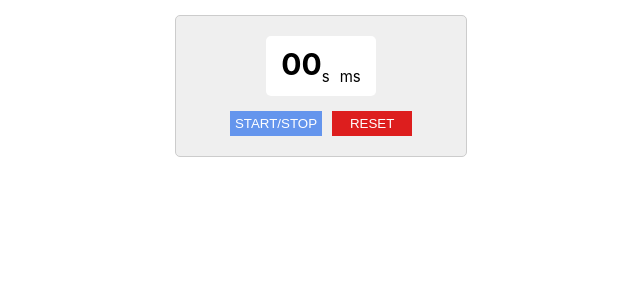
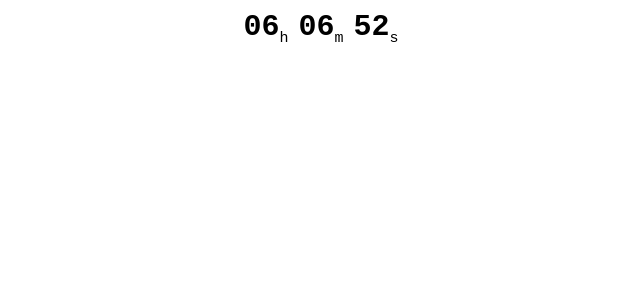
Before and after one commit to shrikant9907/react-js-examples, a React (Create React App) app: page / in a window 1280 px wide. Shown: the top 300 px of the page, without its empty margins (319-959 px from the left). Built offline with nearby package versions, Linux system fonts and the light colour scheme.

Commit message:
digital clock

```diff
--- a/src/App.js
+++ b/src/App.js
@@ -1,10 +1,10 @@
 import React from "react";
-import StopWatch from "./components/StopWatch";
+import Clock from "./components/Clock";
 
 function App() {
   return (
     <React.Fragment>
-      <StopWatch />
+      <Clock />
     </React.Fragment>
   );
 }
--- /dev/null
+++ b/src/components/Clock.jsx
@@ -0,0 +1,53 @@
+import React, { useEffect, useState }from 'react'
+import './clock.css';
+
+const Clock = () => {
+
+  const initialTime = {
+    hours: 0,
+    minutes: 0,
+    seconds: 0,
+    miliseconds: 0,
+  }
+
+  const [time, setTime] = useState(initialTime)
+
+  const timeFormat = (time) => {
+    if (time.toString().length === 1) {
+      time = "0" + time;
+    }
+    return time;
+  }
+
+  const runClock = () => {
+    let newTimer = Object.assign({}, time);
+    setInterval(() => {
+
+      let date = new Date();
+
+      newTimer.hours = date.getHours();
+      newTimer.minutes = date.getMinutes();
+      newTimer.seconds = date.getSeconds();
+
+      setTime({...time, ...newTimer});
+    }, 1000);
+  }
+
+  useEffect(() => {
+    runClock();
+  }, [])
+
+  return (
+    <React.Fragment>
+
+      <div className='clock-ui'>
+        <span>{timeFormat(time.hours)}<sub>h</sub></span>
+        <span>{timeFormat(time.minutes)}<sub>m</sub></span>
+        <span>{timeFormat(time.seconds)}<sub>s</sub></span>
+      </div>
+
+    </React.Fragment>
+  )
+}
+
+export default Clock
--- a/src/components/StopWatch.jsx
+++ /dev/null
@@ -1,103 +0,0 @@
-import React, { useEffect, useState }from 'react'
-import './stopwatch.css';
-
-const StopWatch = () => {
-
-  const initialTime = {
-    hours: 0,
-    minutes: 0,
-    seconds: 0,
-    miliseconds: 0,
-  }
-
-  const [timer, setTimer] = useState(initialTime)
-  const [timerRunning, setTimerRunning] = useState(false)
-
-  const timeFormat = (time) => {
-
-    if (time.toString().length === 1) {
-      time = "0" + time;
-    }
-
-    return time;
-  }
-
-  const startTimer = () => {
-    let newTimer = Object.assign({}, timer);
-    let timeInterval;
-
-    if (!timerRunning) {
-      timeInterval = setInterval(() => {
-
-        let hours = newTimer.hours;
-        let minutes = newTimer.minutes;
-        let seconds = newTimer.seconds;
-        let miliseconds = newTimer.miliseconds + 1;
-
-        if (miliseconds >= 1000) {
-          miliseconds = 0;
-          seconds = seconds + 1;
-        }
-
-        if (seconds >= 60) {
-          seconds = 0;
-          minutes = minutes + 1;
-        }
-
-        if (minutes >= 60) {
-          minutes = 0;
-          hours = hours + 1;
-        }
-
-        if (hours >= 60) {
-          hours = 0;
-        }
-
-        newTimer.hours = hours;
-        newTimer.minutes = minutes;
-        newTimer.seconds = seconds;
-        newTimer.miliseconds = miliseconds;
-
-        setTimer({...timer, ...newTimer});
-      }, 1);
-      setTimerRunning(true);
-    } else {
-      clearInterval(timeInterval);
-      setTimerRunning(false);
-    }
- }
-
-  const resetTimer = () => {
-    setTimer(initialTime);
-  }
-
-  return (
-    <React.Fragment>
-
-      <div className='stopwatch-ui'>
-        <div className='timer'>
-
-          { (timer.hours > 0) && <span>{timeFormat(timer.hours)}<sub>h</sub></span> }
-
-          { (timer.minutes > 0) && <span>{timeFormat(timer.minutes)}<sub>m</sub></span> }
-
-          <span>{timeFormat(timer.seconds)}<sub>s</sub></span>
-
-          <span>{timeFormat(timer.miliseconds.toString().slice(1,4))}<sub>ms</sub></span>
-        </div>
-
-        <div className='actions'>
-          <button onClick={() => startTimer()} className='startstop-btn'>
-            Start/Stop
-          </button>
-          <button onClick={() => resetTimer()} className='reset-btn'>
-            Reset
-          </button>
-        </div>
-      </div>
-
-    </React.Fragment>
-  )
-}
-
-export default StopWatch
--- /dev/null
+++ b/src/components/clock.css
@@ -0,0 +1,17 @@
+.clock-ui {
+  text-align: center;
+  font-family: monospace;
+  background-color: #fff;
+  padding: 10px;
+  font-size: 30px;
+  font-weight: bold;
+}
+
+.clock-ui span {
+  margin: 0 5px;
+}
+
+.clock-ui sub {
+  font-size: 15px;
+  font-weight: normal;
+}
--- a/src/components/stopwatch.css
+++ /dev/null
@@ -1,43 +0,0 @@
-.stopwatch-ui {
-  border: 1px solid #ccc;
-  background-color: #efefef;
-  padding: 20px;
-  text-align: center;
-  max-width: 250px;
-  margin: 15px auto;
-  border-radius: 5px;
-}
-
-.stopwatch-ui .timer {
-  background-color: #fff;
-  display: inline-block;
-  padding: 10px;
-  font-size: 30px;
-  font-weight: bold;
-  border-radius: 5px;
-  margin-bottom: 15px;
-}
-
-.stopwatch-ui .timer span {
-  margin: 0 5px;
-}
-
-.stopwatch-ui .timer sub {
-  font-size: 15px;
-  font-weight: normal;
-}
-
-.stopwatch-ui .actions button {
-  padding: 5px;
-  margin: 0 5px;
-  background-color: rgb(221, 30, 30);
-  border: unset;
-  min-width: 80px;
-  text-transform: uppercase;
-  cursor: pointer;
-  color:#fff;
-}
-
-.stopwatch-ui .actions button.startstop-btn {
-  background-color: cornflowerblue;
-}
```
